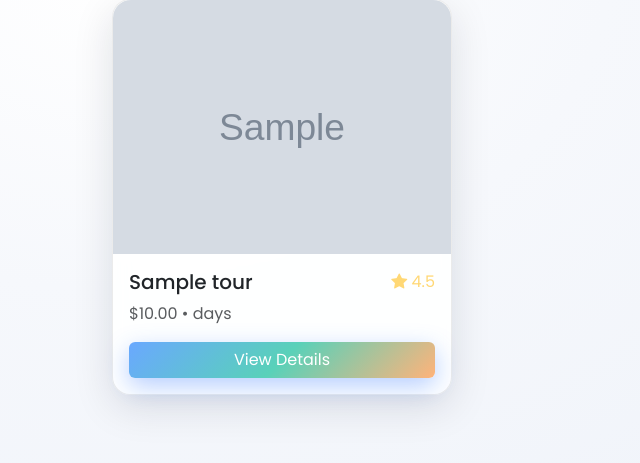
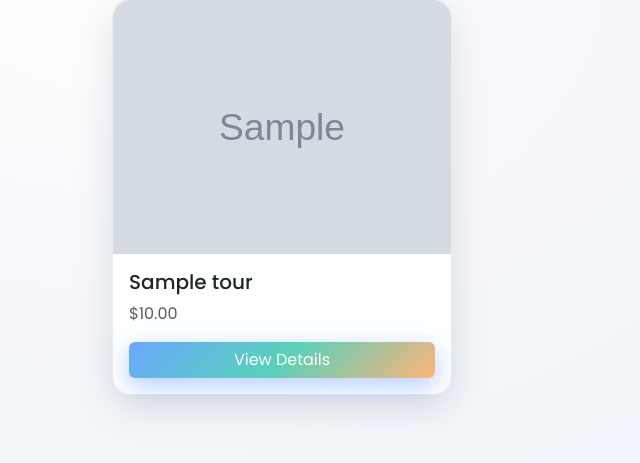
Before and after one commit to MErfanPld/Parisaretreats-Backend, a Django app: page / in a window 1280 px wide. Shown: the part 910-1373 px from the top of the page, without its empty margins (0-640 px from the left). Run offline with Django 4.2, Linux system fonts and the light colour scheme; tables that the repository leaves empty hold one stand-in row (values such as "Sample post"); grey boxes marked "Sample" are stand-in pictures.

Commit message:
init commit

```diff
--- a/core/templates/core/home.html
+++ b/core/templates/core/home.html
@@ -56,9 +56,8 @@
     <div class="card-body">
       <div class="d-flex justify-content-between mb-2">
         <h5 class="card-title mb-0">{{ tour.title }}</h5>
-        <span class="rating"><i class="bi bi-star-fill"></i> {{ tour.rating|default:"4.5" }}</span>
       </div>
-      <p class="text-muted">${{ tour.price }} • {{ tour.duration }} days</p>
+      <p class="text-muted">${{ tour.price }}</p>
       <a class="btn btn-primary w-100" href="{% url 'tours:tour_detail' tour.id %}">View Details</a>
     </div>
   </div>
```
